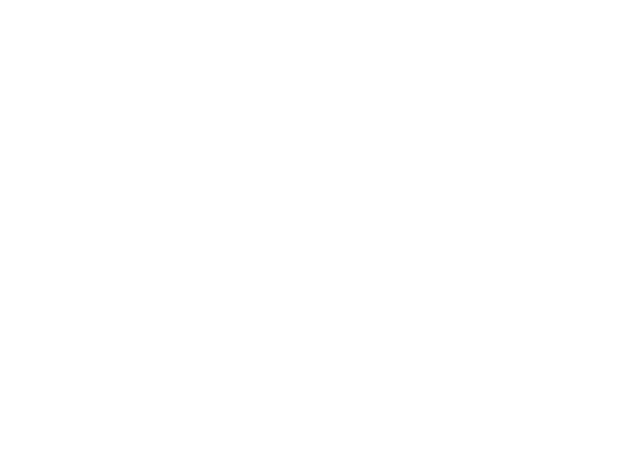
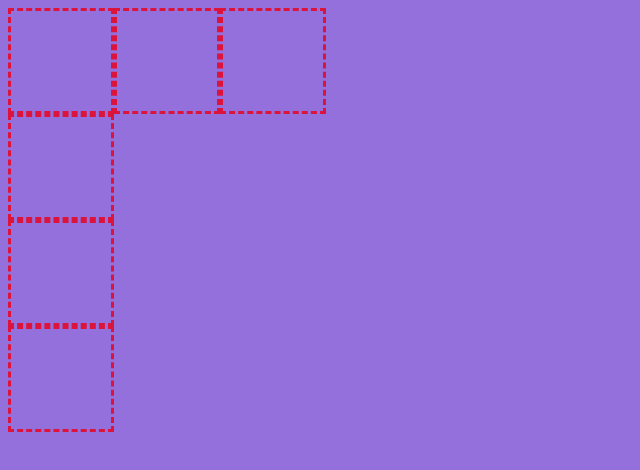
Before and after one commit to haruph/ddm-001, a plain HTML site: page aula 01/index.html in a window 1280 px wide. Shown: the whole page, without its empty margins (0-640 px from the left). Drawn offline with Linux system fonts and the light colour scheme.

Commit message:
2 commit

```diff
--- a/aula 01/index.css
+++ b/aula 01/index.css
@@ -0,0 +1,15 @@
+body {
+    background-color: mediumpurple;
+}
+
+.box {
+    Width: 100px; /* largura */
+    height: 100px; /* altura */
+    border: 3px dashed #dc143c; /* espessura, estilo, cor da borda */
+}
+
+.row {
+    display: flex; /* habilita os recursos do flex */
+    flex-direction: row; /* transforma o elemento em uma linha (horizontal) */
+
+}
--- a/aula 01/index.html
+++ b/aula 01/index.html
@@ -5,8 +5,23 @@
     <meta http-equiv="X-UA-Compatible" content="IE=edge">
     <meta name="viewport" content="width=device-width, initial-scale=1.0">
     <title>aula 01</title>
+    <link rel="stylesheet" href="index.css">
 </head>
+
 <body>
 
+    <div class="row">
+        <div class="box"></div>
+        <div class="box"></div>
+        <div class="box"></div>
+    </div>
+
+    <div class="column">
+        <div class="box"></div>
+        <div class="box"></div>
+        <div class="box"></div>
+    </div>
+
 </body>
+
 </html>
```
